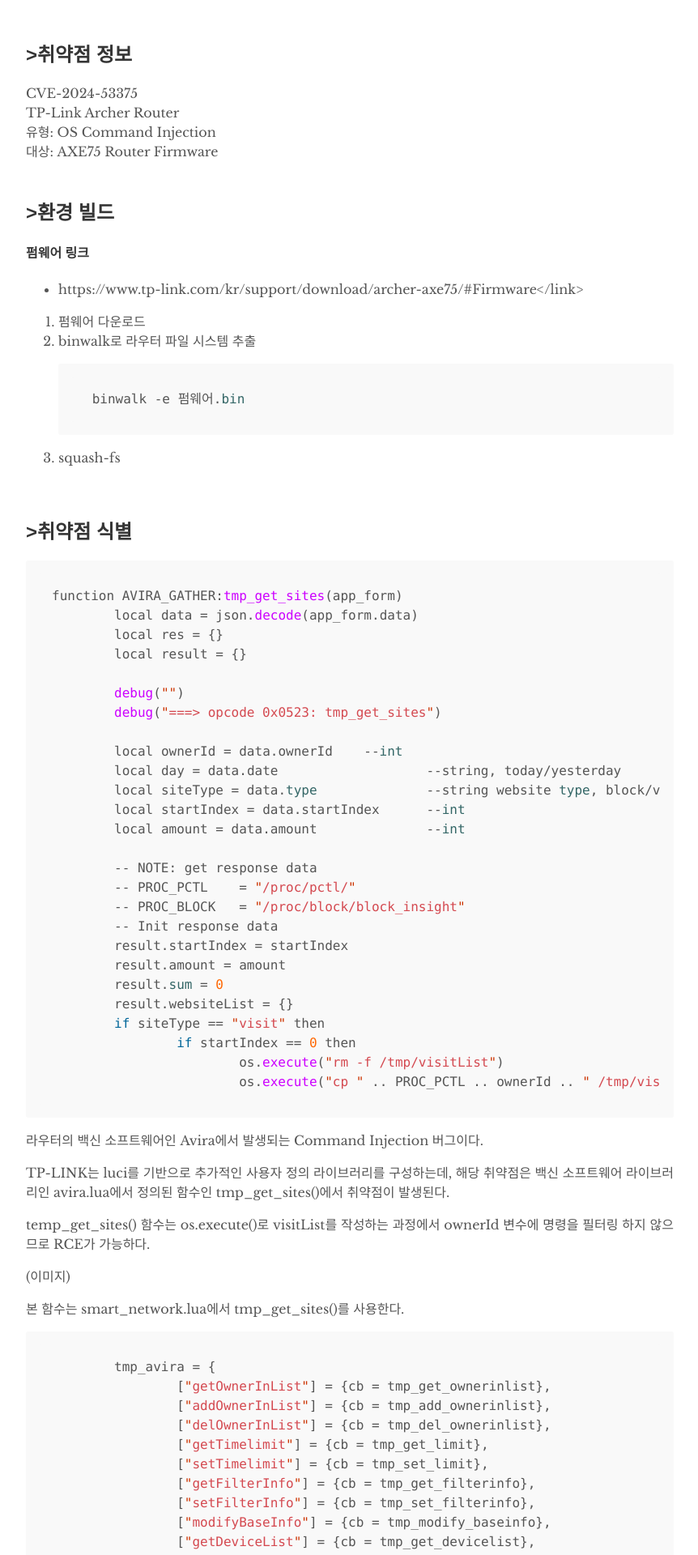
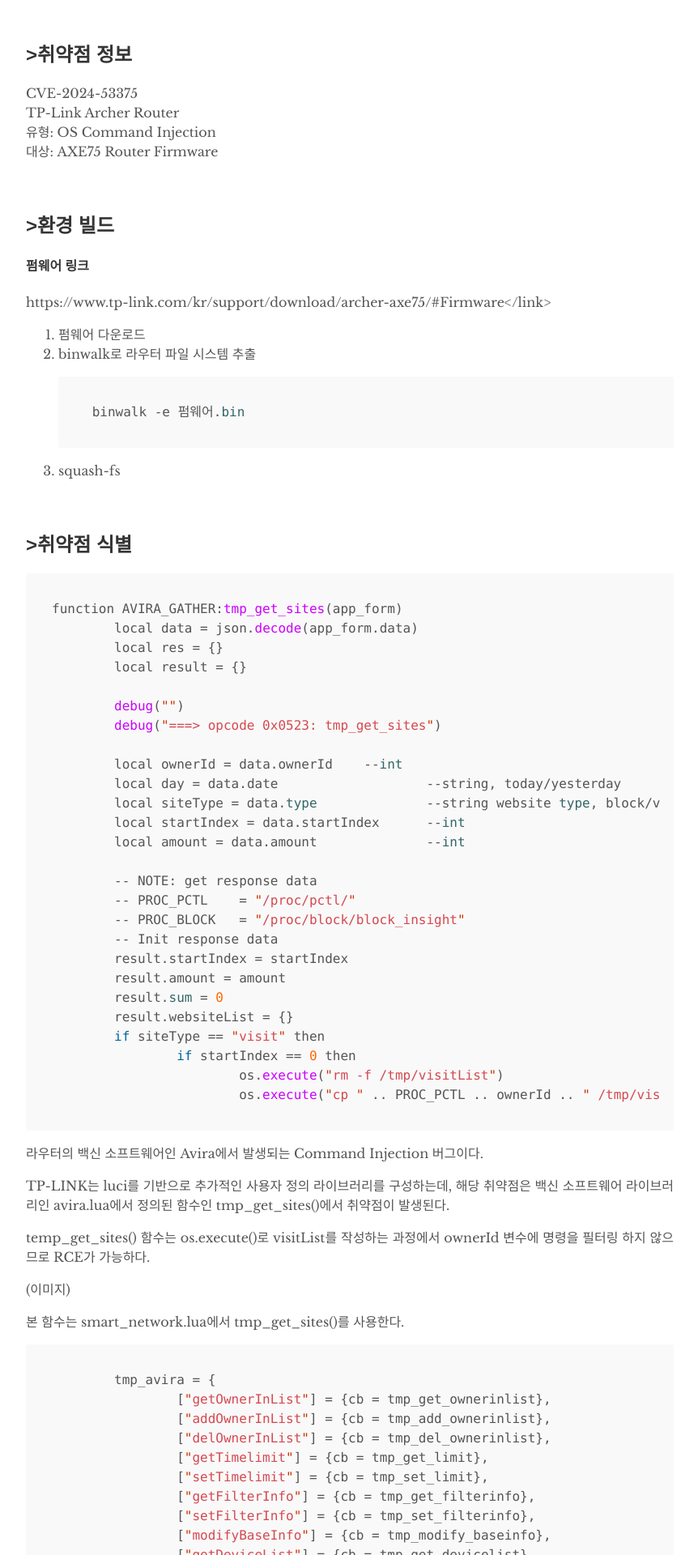
Before and after one commit to Bugeun/blog, a Jekyll site: the page built from _posts/2025-03-24-CVE-2024-53375.md, in a window 1280 px wide. Shown: the part 371-2291 px from the top of the page at 81% size, without its empty margins (208-1070 px from the left). Built offline with Jekyll 4.4.1, drawn with Linux system fonts in a browser that asks for light colours; our own code applies the rules of GitHub Pages for plain Markdown files.

Commit message:
Update 2025-03-24-CVE-2024-53375.md

```diff
--- a/_posts/2025-03-24-CVE-2024-53375.md
+++ b/_posts/2025-03-24-CVE-2024-53375.md
@@ -3,17 +3,16 @@
 &nbsp;
 <h2>>취약점 정보</h2>>
 
-<section>
 CVE-2024-53375<br>
 TP-Link Archer Router<br>
 유형: OS Command Injection<br>
 대상: AXE75 Router Firmware<br>
-</section>
 
 &nbsp;
 <h2>>환경 빌드</h2>>
 
-<h4>펌웨어 링크</h4> - <link>https://www.tp-link.com/kr/support/download/archer-axe75/#Firmware</link>
+<h4>펌웨어 링크</h4>
+<link>https://www.tp-link.com/kr/support/download/archer-axe75/#Firmware</link>
 
 1. 펌웨어 다운로드
 2. binwalk로 라우터 파일 시스템 추출
```
